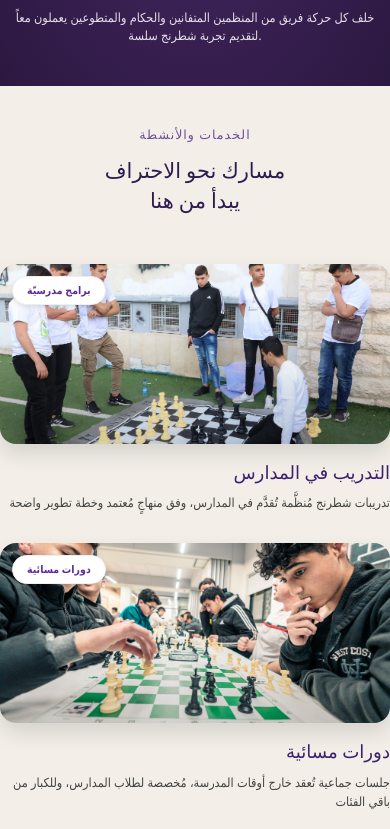
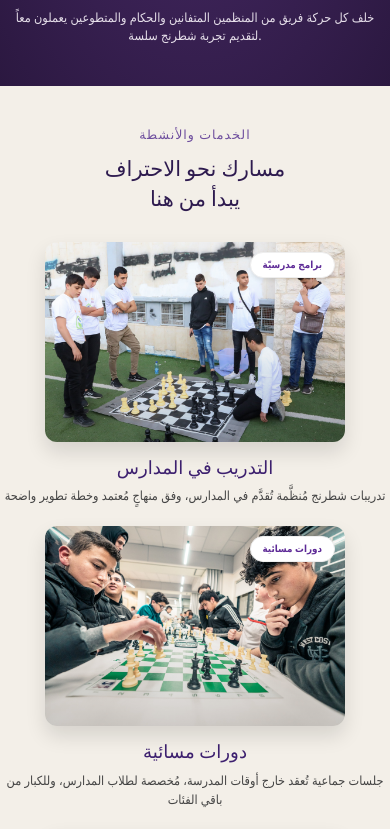
Before and after one commit to amman1910/levelup-school-chess, a React (Vite) app in the folder chess-app/: page / in a window 390 px wide. Shown: the part 2286-3115 px from the top of the page. Built offline with nearby package versions, Linux system fonts and the light colour scheme; no server answers; the database is empty.

Commit message:
feat: enhance mobile responsiveness for ProgramsSection

```diff
--- a/chess-app/src/components/Guest/ProgramsSection/ProgramsSection.css
+++ b/chess-app/src/components/Guest/ProgramsSection/ProgramsSection.css
@@ -1,5 +1,6 @@
 .programs-section {
- background-color: #f3efe8;  padding: 60px 20px;
+  background-color: #f3efe8;
+  padding: 60px 20px;
   text-align: center;
 }
 
@@ -7,8 +8,7 @@
   font-size: 2.5rem;
   margin-bottom: 40px;
   color: #2e1b4f;
-    font-family: 'Playfair Display', serif;
-
+  font-family: 'Playfair Display', serif;
 }
 
 .programs-header {
@@ -33,7 +33,6 @@
   color: #2e1b4f;
 }
 
-
 .programs-grid {
   display: grid;
   grid-template-columns: repeat(auto-fit, minmax(250px, 1fr));
@@ -42,7 +41,6 @@
   margin: 0 auto;
 }
 
-/* حذف خلفية الكرت */
 .program-card {
   background-color: transparent;
   border-radius: 0;
@@ -51,7 +49,6 @@
   text-align: left;
 }
 
-/* الصورة بتأثير ظل */
 .program-card-img-wrapper {
   position: relative;
   height: 180px;
@@ -72,7 +69,6 @@
   position: absolute;
   inset: 0;
   background: linear-gradient(to top, rgba(0, 0, 0, 0.15), transparent 60%);
-
   z-index: 1;
 }
 
@@ -86,13 +82,11 @@
   font-size: 0.75rem;
   border-radius: 999px;
   z-index: 2;
-    border: 1px solid #eee;
-
-  font-weight:600;
+  border: 1px solid #eee;
+  font-weight: 600;
   box-shadow: 0 2px 4px rgba(0,0,0,0.1);
 }
 
-/* النص تحته بدون box */
 .program-card-text {
   margin-top: 15px;
 }
@@ -102,7 +96,6 @@
   color: #3d206f;
   margin: 0 0 10px;
   font-family: 'Playfair Display', serif;
-
 }
 
 .program-card-text p {
@@ -114,3 +107,186 @@
 html[dir="rtl"] .program-card-text {
   text-align: right;
 }
+
+/* ========== MOBILE RESPONSIVE ========== */
+
+/* Tablets */
+@media (max-width: 768px) {
+  .programs-section {
+    padding: 50px 16px;
+  }
+
+  .programs-header {
+    margin-bottom: 40px;
+  }
+
+  .programs-title {
+    font-size: 2.4rem;
+  }
+
+  .section-title {
+    font-size: 2.2rem;
+    margin-bottom: 35px;
+  }
+
+  .programs-grid {
+    grid-template-columns: repeat(auto-fit, minmax(220px, 1fr));
+    gap: 25px;
+  }
+
+  .program-card-img-wrapper {
+    height: 160px;
+  }
+
+  .program-card-text h3 {
+    font-size: 1.15rem;
+  }
+
+  .program-card-text p {
+    font-size: 0.9rem;
+  }
+}
+
+/* Mobile */
+@media (max-width: 480px) {
+  .programs-section {
+    padding: 40px 12px;
+  }
+
+  .programs-header {
+    margin-bottom: 30px;
+  }
+
+  .programs-label {
+    font-size: 0.8rem;
+    margin-bottom: 8px;
+  }
+
+  .programs-title {
+    font-size: 1.8rem;
+    line-height: 1.3;
+  }
+
+  .section-title {
+    font-size: 1.8rem;
+    margin-bottom: 30px;
+    line-height: 1.3;
+  }
+
+  .programs-grid {
+    grid-template-columns: 1fr; /* עמודה אחת במובייל */
+    gap: 20px;
+    max-width: 100%;
+  }
+
+  .program-card {
+    text-align: center; /* מרכז במובייל */
+  }
+
+  .program-card-img-wrapper {
+    height: 200px;
+    border-radius: 12px;
+    margin: 0 auto;
+    max-width: 300px;
+  }
+
+  .program-badge {
+    top: 10px;
+    left: 10px;
+    font-size: 0.7rem;
+    padding: 4px 12px;
+  }
+
+  .program-card-text {
+    margin-top: 12px;
+    text-align: center;
+  }
+
+  .program-card-text h3 {
+    font-size: 1.1rem;
+    margin: 0 0 8px;
+  }
+
+  .program-card-text p {
+    font-size: 0.85rem;
+    line-height: 1.5;
+  }
+
+  html[dir="rtl"] .program-card-text,
+  html[dir="ltr"] .program-card-text {
+    text-align: center;
+  }
+
+  html[dir="rtl"] .program-badge {
+    right: 10px;
+    left: auto;
+  }
+}
+
+/* Extra small screens */
+@media (max-width: 320px) {
+  .programs-section {
+    padding: 30px 8px;
+  }
+
+  .programs-title {
+    font-size: 1.6rem;
+  }
+
+  .section-title {
+    font-size: 1.6rem;
+    margin-bottom: 25px;
+  }
+
+  .programs-grid {
+    gap: 16px;
+  }
+
+  .program-card-img-wrapper {
+    height: 180px;
+    max-width: 280px;
+  }
+
+  .program-card-text h3 {
+    font-size: 1rem;
+  }
+
+  .program-card-text p {
+    font-size: 0.8rem;
+  }
+
+  .program-badge {
+    font-size: 0.65rem;
+    padding: 3px 10px;
+  }
+}
+
+/* Landscape mobile improvements */
+@media (max-width: 768px) and (orientation: landscape) {
+  .programs-grid {
+    grid-template-columns: repeat(auto-fit, minmax(200px, 1fr));
+  }
+
+  .program-card-img-wrapper {
+    height: 140px;
+  }
+}
+
+/* Touch improvements */
+@media (max-width: 480px) {
+  .program-card {
+    transition: transform 0.2s ease;
+  }
+
+  .program-card:active {
+    transform: scale(0.98);
+  }
+
+  .program-card-img-wrapper {
+    transition: transform 0.2s ease;
+  }
+
+  .program-card:hover .program-card-img-wrapper {
+    transform: scale(1.02);
+  }
+}
```
